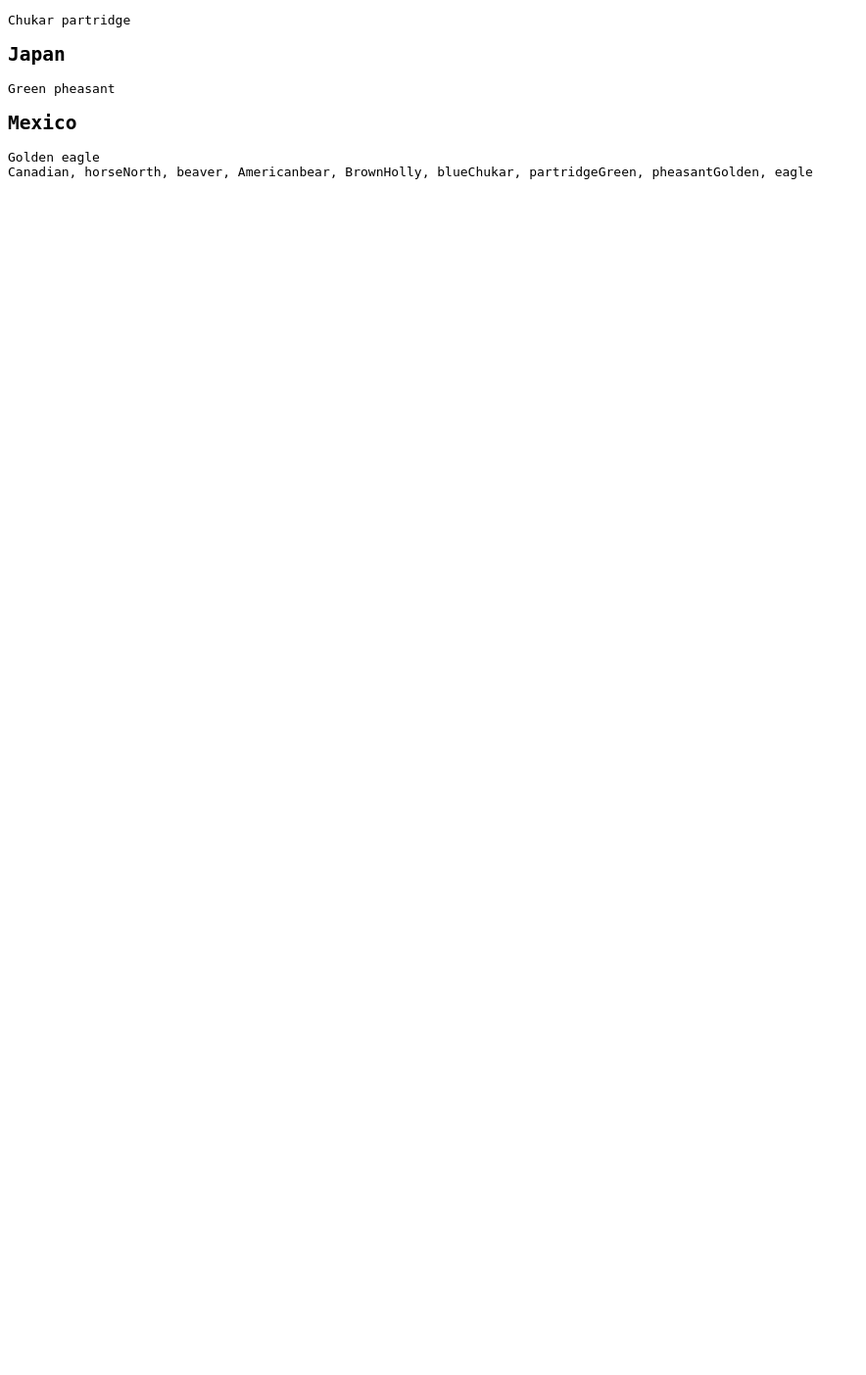
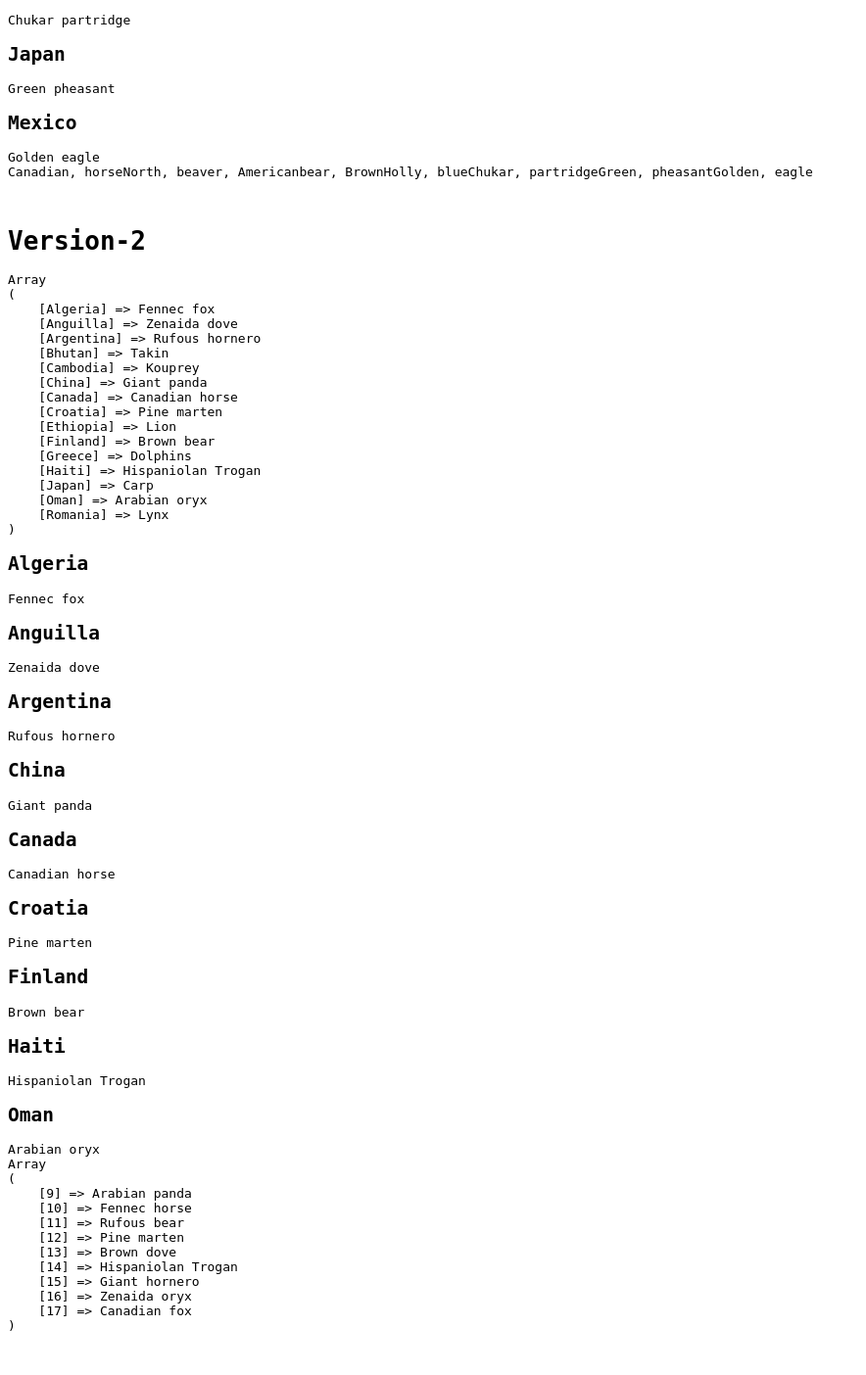
Before and after one commit to RuslanMak/Lesson-1.4-string-arry, a PHP site: page / in a window 1280 px wide. Shown: the part 842-2246 px from the top of the page at 98% size, without its empty margins (0-884 px from the left). Before the commit the page ends 1025 px from the top, so only its background shows below. Run offline with PHP 8.4, Linux system fonts and the light colour scheme.

Commit message:
version-2

```diff
--- a/index.php
+++ b/index.php
@@ -35,40 +35,57 @@ foreach ($animals_2_words as $country => $animals) {
 
 
 
+<?php
 
-<?php
-//$animals = [
-//    'Algeria' => 'Fennec fox',
-//    'Anguilla' => 'Zenaida dove',
-//    'Argentina' => 'Rufous hornero',
-//    'Bhutan' => 'Takin',
-//    'Cambodia' => 'Kouprey',
-//    'China' => 'Giant panda',
-//    'Canada' => 'Canadian horse',
-//    'Croatia' => 'Pine marten',
-//    'Ethiopia' => 'Lion',
-//    'Finland' => 'Brown bear',
-//
-//
-//    'Greece' => 'Dolphins',
-//    'Haiti' => 'Hispaniolan Trogan',
-//    'Japan' => 'Carp',
-//    'Oman' => 'Arabian oryx',
-//    'Romania' => 'Lynx',
-//];
-//
-//echo '<pre>';
-//print_r($animals);
-//
-//$animals_2_words = array();
-//
-//foreach ($animals as $country => $animal) {
-//    if (strpos($animal, ' ') !== false) {
-//        array_push($animals_2_words, $animal);
-//        echo $country." ".$animal."\n";
-//    }
-//}
-//
-//print_r($animals_2_words);
-//print_r($animals);
-//?>
+echo "<h1>Version-2</h1>";
+
+$animals = [
+    'Algeria' => 'Fennec fox',
+    'Anguilla' => 'Zenaida dove',
+    'Argentina' => 'Rufous hornero',
+    'Bhutan' => 'Takin',
+    'Cambodia' => 'Kouprey',
+    'China' => 'Giant panda',
+    'Canada' => 'Canadian horse',
+    'Croatia' => 'Pine marten',
+    'Ethiopia' => 'Lion',
+    'Finland' => 'Brown bear',
+
+
+    'Greece' => 'Dolphins',
+    'Haiti' => 'Hispaniolan Trogan',
+    'Japan' => 'Carp',
+    'Oman' => 'Arabian oryx',
+    'Romania' => 'Lynx',
+];
+
+echo '<pre>';
+print_r($animals);
+
+$animals_2 = array();
+
+foreach ($animals as $country => $animal) {
+    if (strpos($animal, ' ') !== false) {
+        array_push($animals_2, $animal);
+        echo "<h2>$country</h2>";
+        echo $animal."\n";
+    }
+}
+
+$tK = $rV = [];
+foreach($_=$animals_2 as $k=>$v) {
+    if ( preg_match('~(.*?)\s(.*)~', trim($v), $m) ) {
+        unset($animals_2[$k]);
+        $tK[] = $m[1];
+        $tV[] = $m[2];
+    }
+}
+shuffle($tK);
+shuffle($tV);
+foreach($tK as $k=>$v) {
+    $animals_2[] = $v . " " . $tV[$k];
+}
+
+print_r($animals_2);
+
+?>
```
